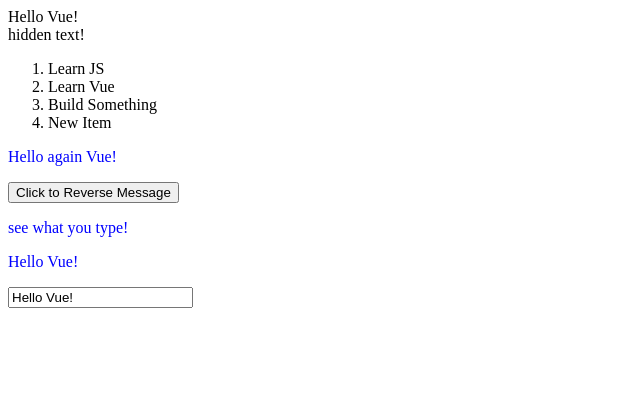
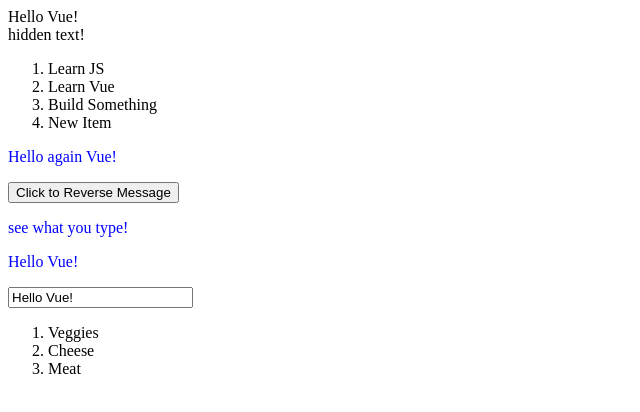
Before and after one commit to JuliePretzlaff/Vue-Practice, a plain HTML site: page index.html in a window 1280 px wide. Shown: the whole page, without its empty margins (0-640 px from the left). Drawn offline with nearby package versions, Linux system fonts and the light colour scheme.

Commit message:
components

```diff
--- a/index.html
+++ b/index.html
@@ -37,6 +37,16 @@
             <input v-model="message5">
         </div>
 
+        <!-- components system -->
+        <div id="app6">
+                <ol>
+                    <tudo-item
+                        v-for="item in groceryList"
+                        v-bind:tudo="item"
+                        v-bind:key="item.id">
+                    </tudo-item>
+                </ol>
+            </div>
 
         <script src="index.js"></script>
     </body>
--- a/index.js
+++ b/index.js
@@ -43,3 +43,21 @@
       message5: 'Hello Vue!'
   }
 });
+
+// registering a vue component.  name followed by options object with a template
+Vue.component('tudo-item', {
+    props: ['tudo'],
+    template: '<li>{{ tudo.text }}</li>'
+})
+
+var app6 = new Vue({
+  el: '#app6',
+  data: {
+    groceryList: [
+      { id: 0, text: 'Veggies' },
+      { id: 1, text: 'Cheese' },
+      { id: 2, text: 'Meat'}
+    ]
+  }
+});
+//ideally we want to pass data from var app6 into the Vue.component to keep adding new templates to the list.
```
